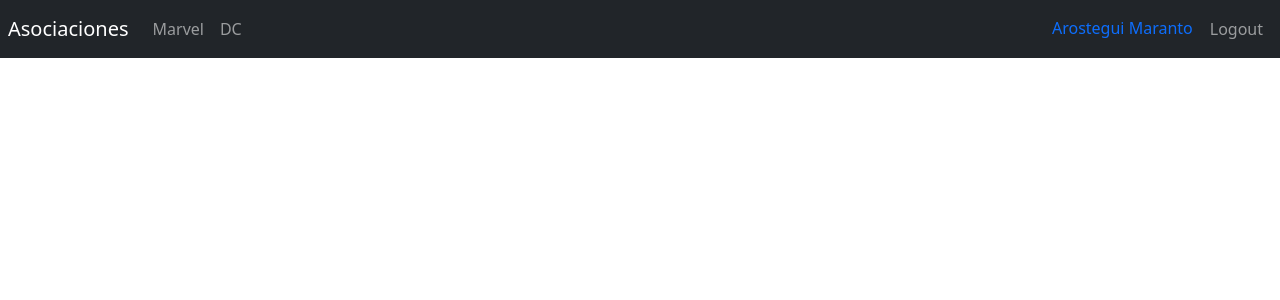
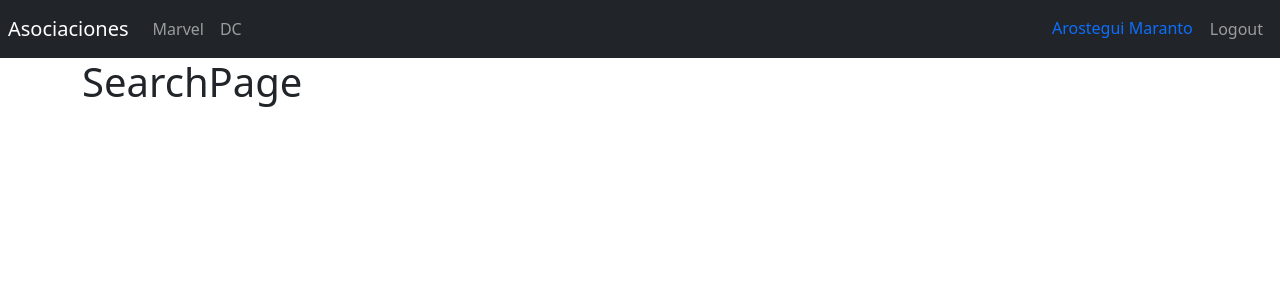
Before and after one commit to arosteguimaranto/HeroesApp, a React (Vite) app: page /search in a window 1280 px wide. Shown: the top 300 px of the page. Built offline with nearby package versions, Linux system fonts and the light colour scheme.

Commit message:
Creando un segundo Router

```diff
--- /dev/null
+++ b/src/heroes/pages/HeroPage.jsx
@@ -0,0 +1,9 @@
+
+
+export const HeroPage = () => {
+  return (
+    <>
+    <h1>HeroPage</h1>
+    </>
+  )
+}
--- /dev/null
+++ b/src/heroes/pages/SearchPage.jsx
@@ -0,0 +1,9 @@
+
+
+export const SearchPage = () => {
+  return (
+<>
+<h1>SearchPage</h1>
+</>
+  )
+}
--- a/src/heroes/pages/index.js
+++ b/src/heroes/pages/index.js
@@ -1,2 +1,4 @@
 export *  from './DcPage';
 export *  from './MarvelPage';
+export * from './SearchPage';
+export *  from './HeroPage.jsx'
--- a/src/heroes/routes/HeroesRoutes.jsx
+++ b/src/heroes/routes/HeroesRoutes.jsx
@@ -1,18 +1,30 @@
+import { Navigate, Route, Routes } from "react-router-dom"
 import { Navbar } from "../../ui"
+import { DcPage, HeroPage, MarvelPage, SearchPage } from "../pages"
 
 export const HeroesRoutes = () => {
   return (
     <>
-    <Navbar/>
+      <Navbar />
 
-    <Routes>
-        <Route path="marvel" element={<MarvelPage />} />
-        <Route path="dc" element={<DcPage />} />
+      <div className=" container">
+        <Routes>
+          <Route path="marvel" element={<MarvelPage />} />
+          <Route path="dc" element={<DcPage />} />
+
+          <Route path="search" element={<SearchPage />} />
+          <Route path="hero" element={<HeroPage />} />
 
 
-        <Route path="/" element={<Navigate to="/marvel" />} />
 
-      </Routes>
+          <Route path="/" element={<Navigate to="/marvel" />} />
+
+        </Routes>
+
+
+      </div>
+
+
     </>
   )
 }
--- a/src/router/AppRouter.jsx
+++ b/src/router/AppRouter.jsx
@@ -1,21 +1,21 @@
-import { Navigate, Route, Routes } from "react-router-dom"
+import { Route, Routes } from "react-router-dom"
 import { LoginPage } from '../auth'
-import { DcPage, MarvelPage } from "../heroes"
-import { Navbar } from '../ui'
+import { HeroesRoutes } from "../heroes"
+
 
 
 
 export const AppRouter = () => {
   return (
     <>
-      <Navbar />
+
 
       <Routes>
-        <Route path="marvel" element={<MarvelPage />} />
-        <Route path="dc" element={<DcPage />} />
         <Route path="login" element={<LoginPage />} />
 
-        <Route path="/" element={<Navigate to="/marvel" />} />
+        <Route path="/*" element={<HeroesRoutes />} />
+
+
 
 
       </Routes>
```
